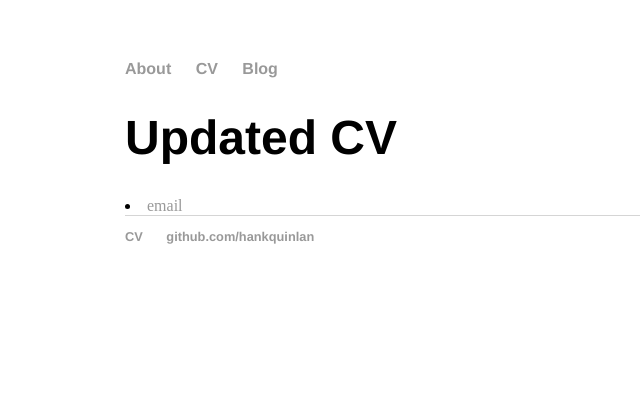
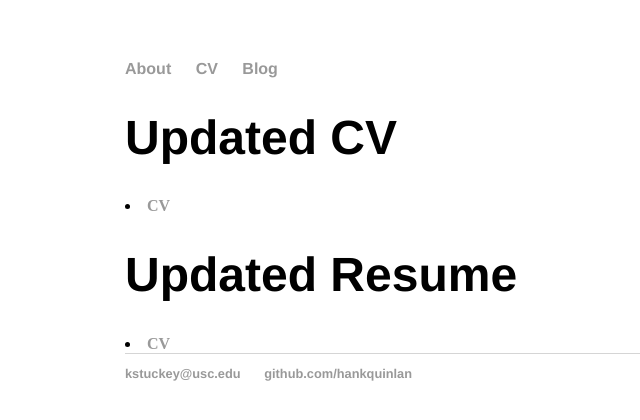
Before and after one commit to kstuckey0/kstuckey0.github.io, a Jekyll site: the page cv/index.html, which Jekyll copies as it is, in a window 1280 px wide. Shown: the top 420 px of the page, without its empty margins (67-707 px from the left). Built offline with Jekyll 4.4.1, drawn with Linux system fonts in a browser that asks for light colours.

Commit message:
Update index.html

```diff
--- a/cv/index.html
+++ b/cv/index.html
@@ -16,12 +16,15 @@
 		<div class="container">
     		<div class="blurb">
         		<h1>Updated CV</h1>
-				<li><a href="mailto:hankquinlanhub@gmail.com">email</a></li>
+				<strong><li><a href="https://github.com/kstuckey0/kstuckey0.github.io/blob/main/TinaStuckey_CV_2022.pdf">CV</a></li></strong>
+			<h1>Updated Resume</h1>
+				<strong><li><a href="https://github.com/kstuckey0/kstuckey0.github.io/blob/main/Tina%20Stuckey%20Resume%202021.pdf">CV</a></li></strong>
+
 			</div><!-- /.blurb -->
 		</div><!-- /.container -->
 		<footer>
     		<ul>
-        		<li><a href="https://github.com/kstuckey0/kstuckey0.github.io/blob/main/Tina%20Stuckey%20Resume%202021.pdf">CV</a></li>
+        		<li><a href="mailto:kstuckey@usc.edu">kstuckey@usc.edu</a></li>
         		<li><a href="https://github.com/hankquinlan">github.com/hankquinlan</a></li>
 			</ul>
 		</footer>
```
